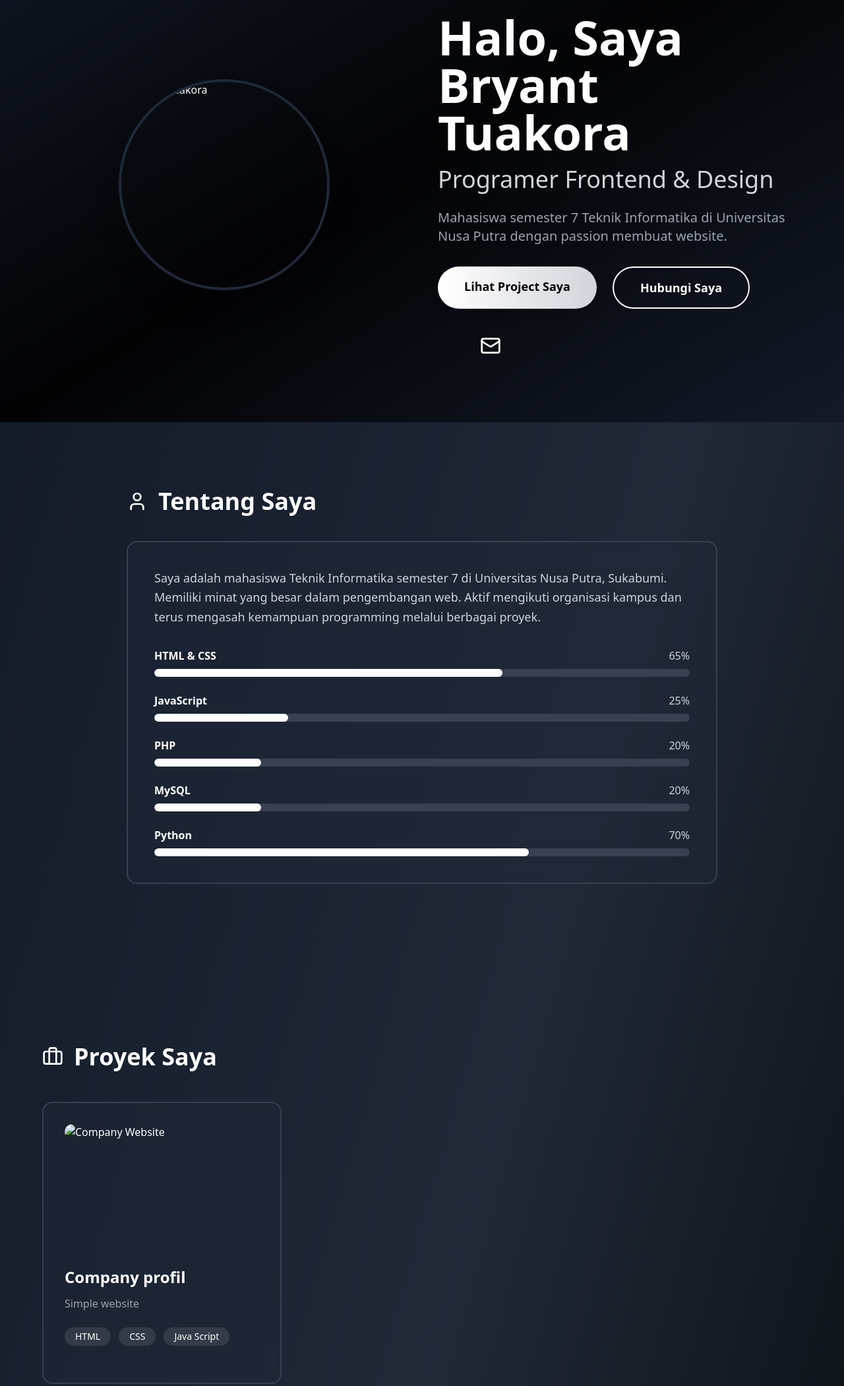
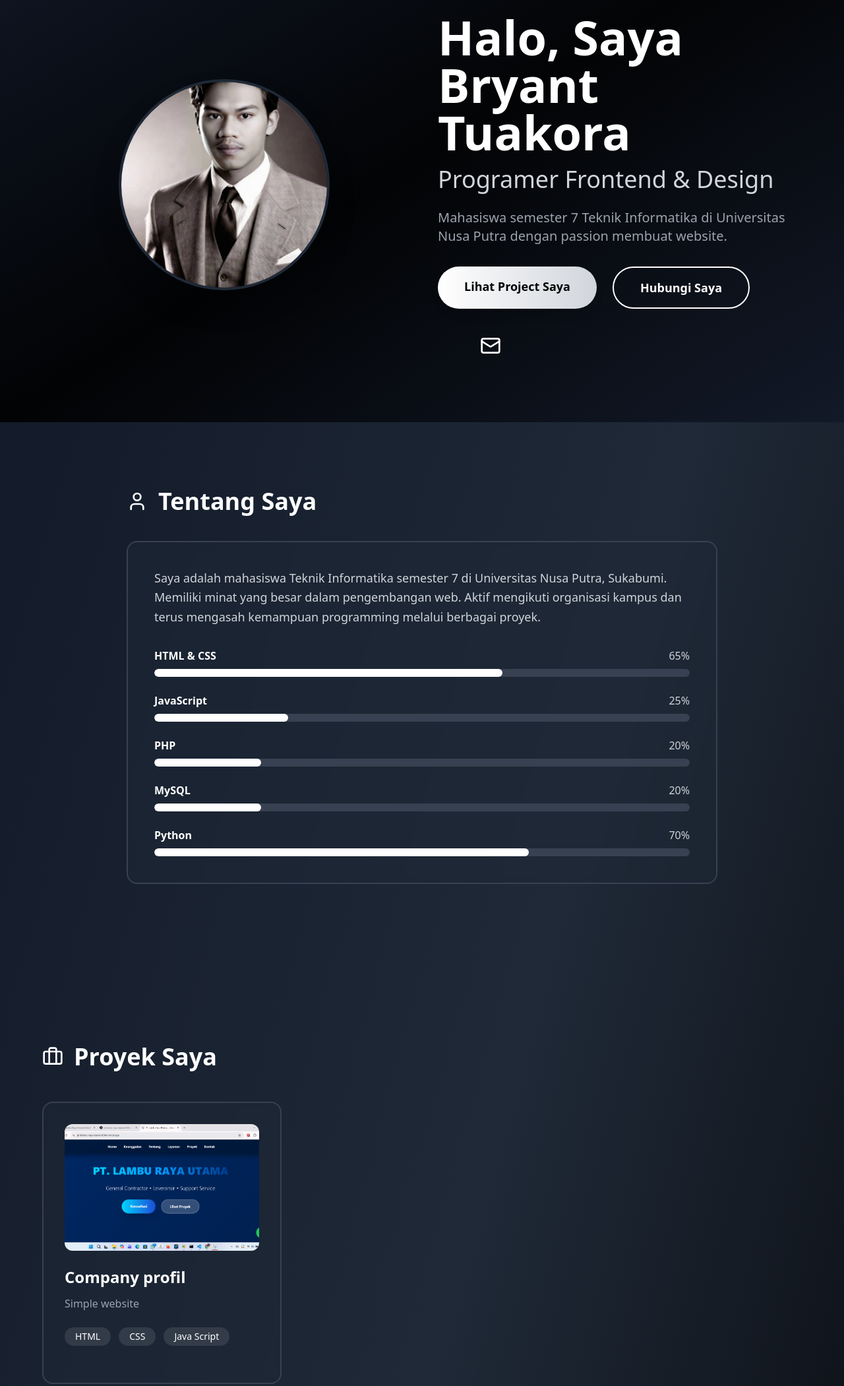
Before and after one commit to Febriano-Doweng/Portofolio, a plain HTML site: page index.html in a window 1280 px wide. Shown: the part 160-2261 px from the top of the page at 66% size. Drawn offline with nearby package versions, Linux system fonts and the light colour scheme.

Commit message:
index.html

```diff
--- a/index.html
+++ b/index.html
@@ -135,7 +135,7 @@
             >
               <img
                 id="profileImg"
-                src="img/the man.jpg"
+                src="the man.jpg"
                 alt="Bryant Tuakora"
                 class="w-full h-full object-cover"
               />
@@ -290,7 +290,7 @@
             class="bg-gray-800/50 backdrop-blur-sm rounded-2xl p-8 border-2 border-gray-700 hover:border-white hover:scale-105 transition-all duration-300"
           >
             <img
-              src="img/Screenshot 2025-12-05 102901.png"
+              src="Screenshot 2025-12-05 102901.png"
               alt="Company Website"
               class="w-full h-48 object-cover rounded-xl mb-6"
             />
```
